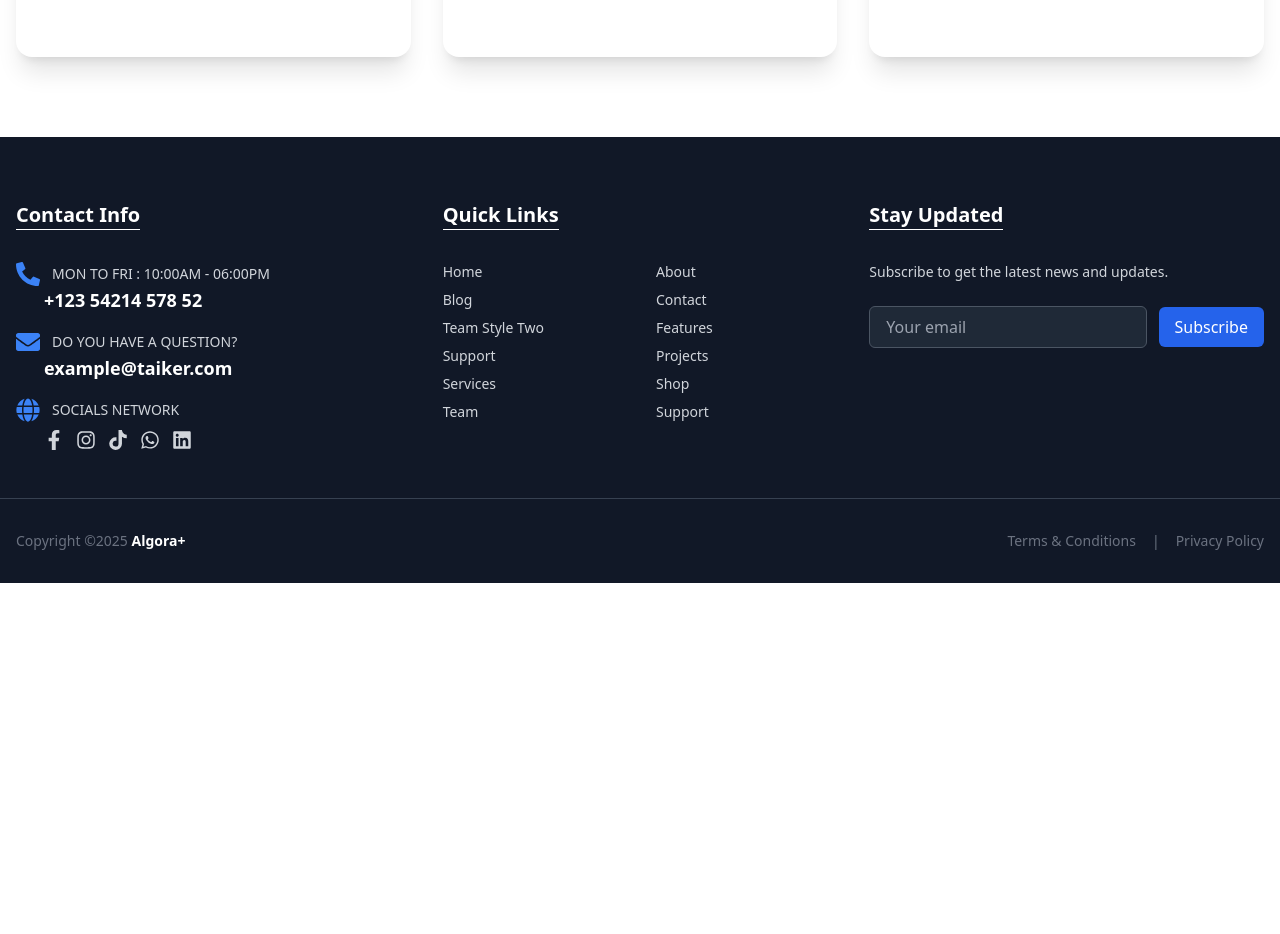
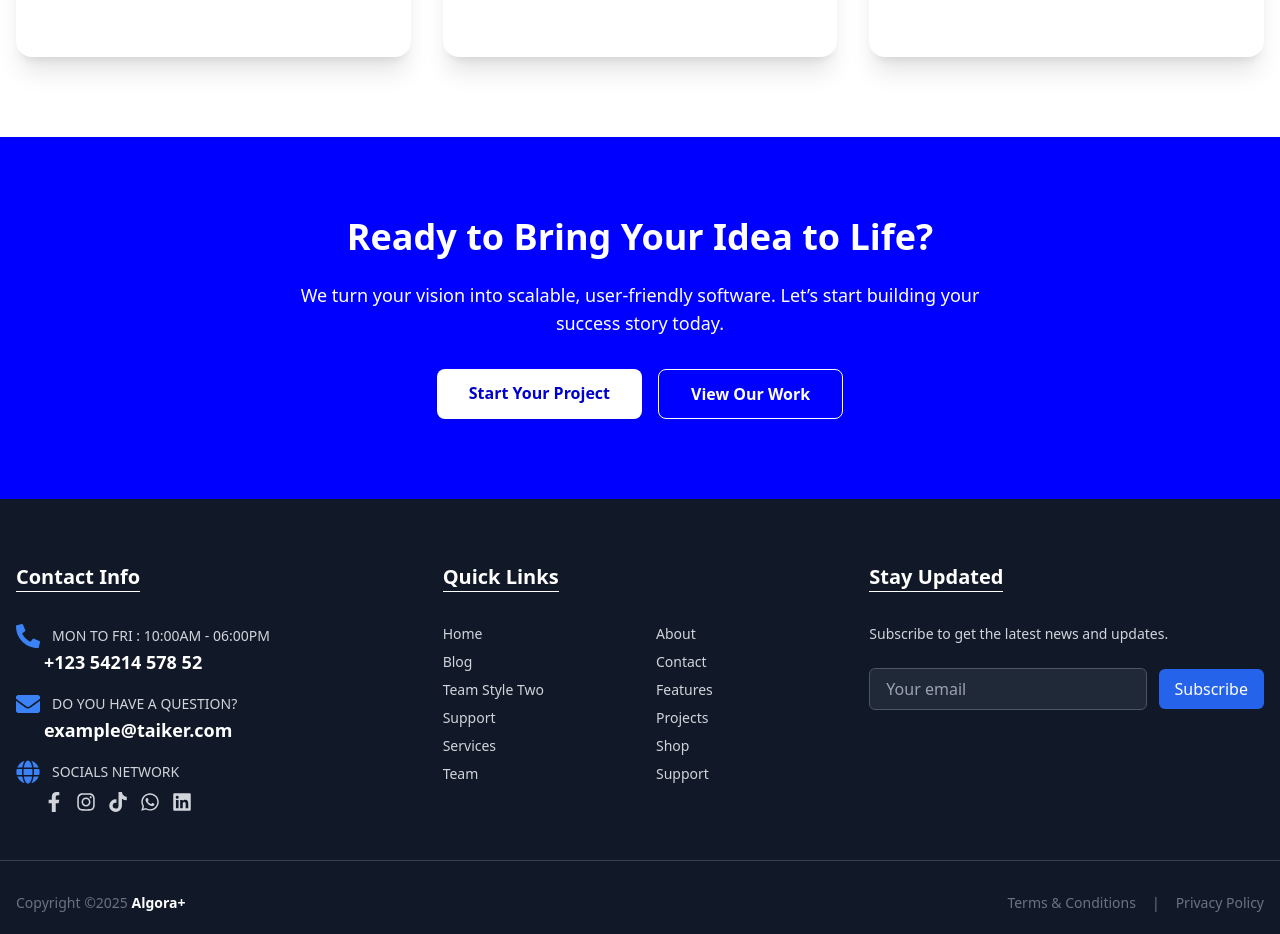
Before and after one commit to AshrafSholok/algora, a React (Vite) app: page / in a window 1280 px wide. Shown: the part 4240-5174 px from the top of the page. Before the commit the page ends 4823 px from the top, so only its background shows below. Built offline with nearby package versions, Linux system fonts and the light colour scheme.

Commit message:
feat: add CTA section component
add new component in home page

```diff
--- /dev/null
+++ b/src/components/home/Cta.jsx
@@ -0,0 +1,38 @@
+import React from 'react'
+import { motion } from "framer-motion";
+
+function Cta() {
+  return (
+    <section className="py-20 bg-primary-500 text-white text-center">
+      <div className="max-w-3xl mx-auto px-6">
+        {/* Animated Heading */}
+        <h2 className="text-4xl font-bold mb-6">
+          Ready to Bring Your Idea to Life?
+        </h2>
+
+        {/* Subtitle */}
+        <p className="text-lg mb-8">
+          We turn your vision into scalable, user-friendly software. Let’s start building your success story today.
+        </p>
+
+        {/* Buttons */}
+        <div className="flex flex-col sm:flex-row justify-center gap-4">
+          <a
+            href="/contactus"
+            className="px-8 py-3 bg-white text-primary-600 font-semibold rounded-lg shadow hover:shadow-lg transition"
+          >
+            Start Your Project
+          </a>
+          <a
+            href="/portfolio"
+            className="px-8 py-3 bg-transparent border border-white font-semibold rounded-lg hover:bg-white hover:text-primary-600 transition"
+          >
+            View Our Work
+          </a>
+        </div>
+      </div>
+    </section>
+  )
+}
+
+export default Cta
--- a/src/pages/home/Home.jsx
+++ b/src/pages/home/Home.jsx
@@ -6,6 +6,7 @@ import WhyDifferent from '../../components/home/WhyDifferent';
 import BrandSolutions from '../../components/home/BrandSolutions';
 import LatestArticles from '../../components/home/LatestArticles';
 import OurServices from '../../components/home/OurServices';
+import Cta from '../../components/home/Cta';
 
 
 function Home() {
@@ -18,6 +19,7 @@ function Home() {
             <WhyDifferent />
             <BrandSolutions />
             <LatestArticles />
+            <Cta />
         </Fragment>
     )
 }
```
